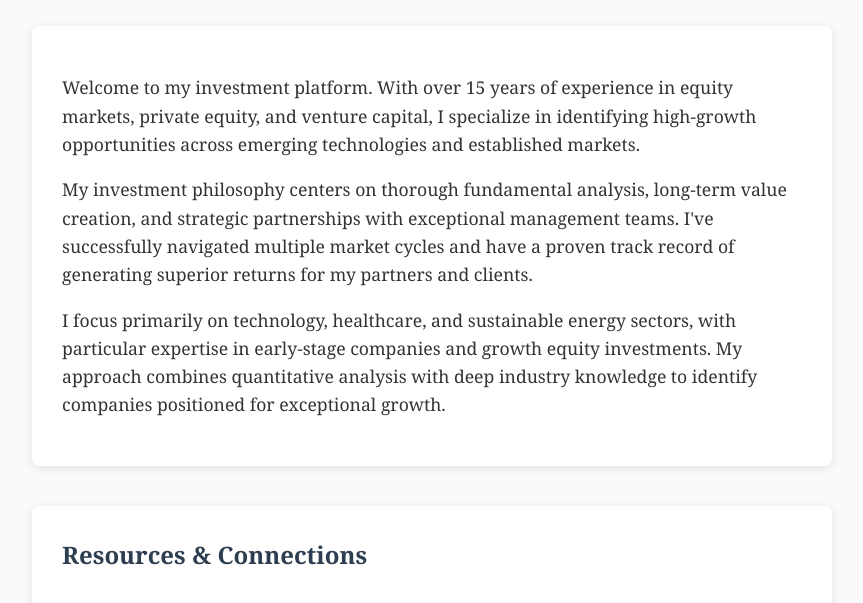
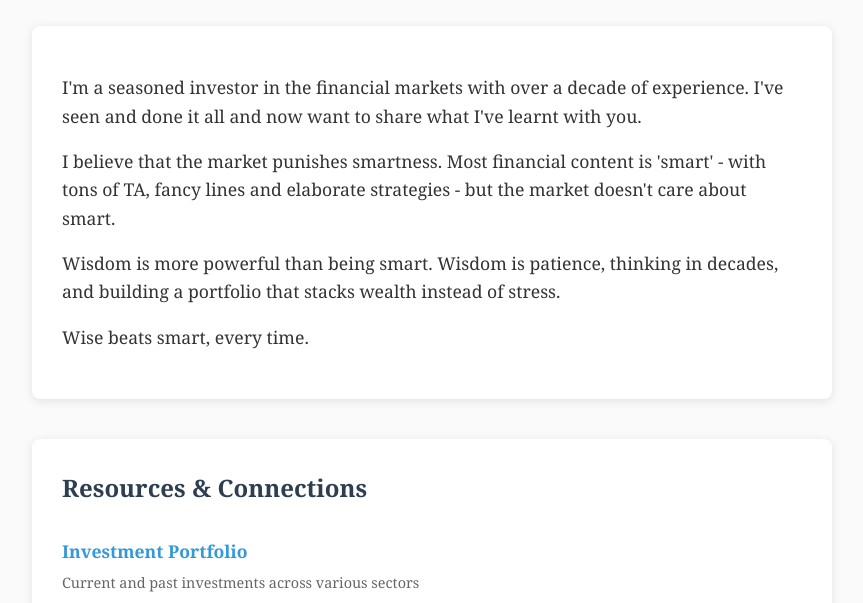
Before and after one commit to Seasoned-Investor/seasoned-investor.github.io, a plain HTML site: page index.html in a window 1280 px wide. Shown: the part 148-751 px from the top of the page, without its empty margins (208-1071 px from the left). Drawn offline with Linux system fonts and the light colour scheme.

Commit message:
Update index.html

```diff
--- a/index.html
+++ b/index.html
@@ -95,11 +95,13 @@
 
     <main>
         <section class="bio">
-            <p>Welcome to my investment platform. With over 15 years of experience in equity markets, private equity, and venture capital, I specialize in identifying high-growth opportunities across emerging technologies and established markets.</p>
+        <p>I'm a seasoned investor in the financial markets with over a decade of experience. I've seen and done it all and now want to share what I've learnt with you.</p>
 
-            <p>My investment philosophy centers on thorough fundamental analysis, long-term value creation, and strategic partnerships with exceptional management teams. I've successfully navigated multiple market cycles and have a proven track record of generating superior returns for my partners and clients.</p>
+            <P> I believe that the market punishes smartness. Most financial content is 'smart' - with tons of TA, fancy lines and elaborate strategies - but the market doesn't care about smart. </P>
 
-            <p>I focus primarily on technology, healthcare, and sustainable energy sectors, with particular expertise in early-stage companies and growth equity investments. My approach combines quantitative analysis with deep industry knowledge to identify companies positioned for exceptional growth.</p>
+            <P> Wisdom is more powerful than being smart. Wisdom is patience, thinking in decades, and building a portfolio that stacks wealth instead of stress.</P>
+
+            <P> Wise beats smart, every time.</P>
         </section>
 
         <section class="links-section">
```
